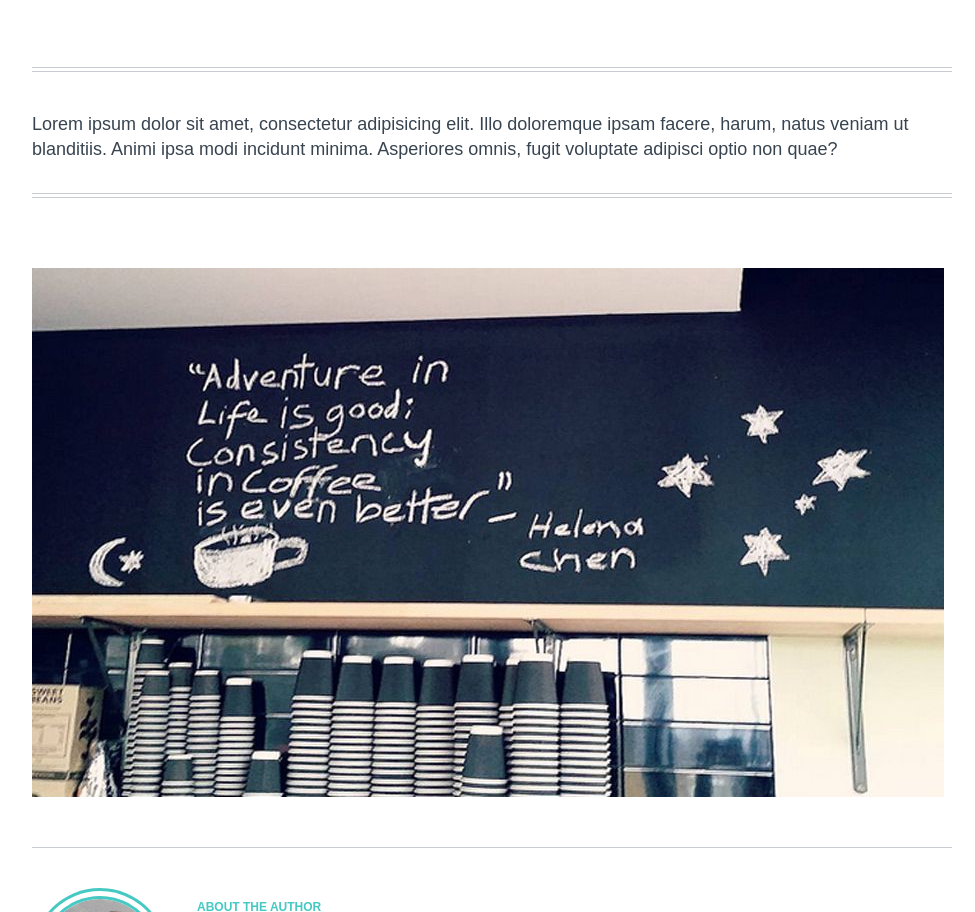
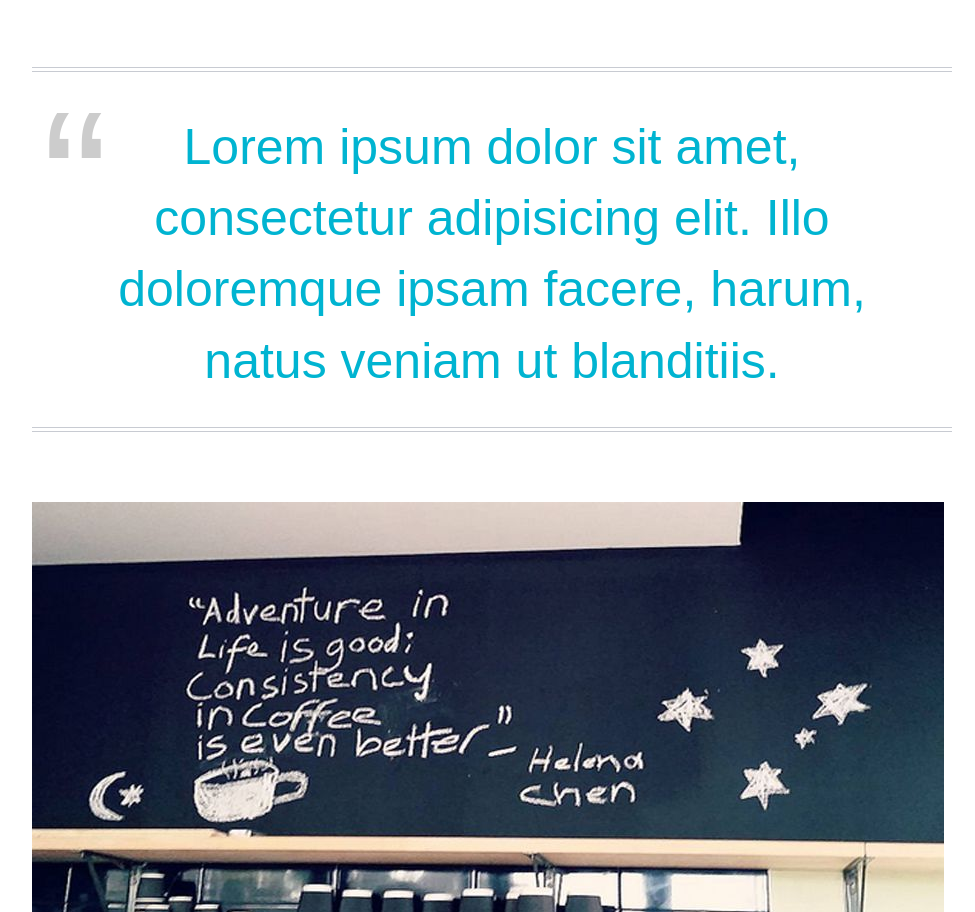
Before and after one commit to kevinthecyborg/campus-living-villages, a plain HTML site: page blog-post.html in a window 1280 px wide. Shown: the part 1891-2803 px from the top of the page, without its empty margins (148-1123 px from the left). Drawn offline with nearby package versions, Linux system fonts and the light colour scheme.

Commit message:
more updates to blogpost page

```diff
--- a/assets/less/custom.less
+++ b/assets/less/custom.less
@@ -285,6 +285,24 @@ footer {
     margin-top: 40px;
   }
   .quote {
+    p {
+      color: #00b4d1;
+      font-size: 50px;
+      text-align: center;
+      padding: 0 50px;
+      position: relative;
+
+      &:before {
+        color: #ccc;
+        content: open-quote;
+        font-size: 4em;
+        line-height: 0.1em;
+        vertical-align: -0.4em;
+        position: absolute;
+        top: 60px;
+        left: 10px;
+      }
+    }
     hr {
       border-top: 1px solid #c8cbd2;
 
--- a/assets/less/responsive.less
+++ b/assets/less/responsive.less
@@ -96,12 +96,30 @@
   }
 }
 
+// SPECIFIC IPHONE SIZE ===============
+@media (max-width: 480px) {
+  .header.post .header-title h1 {
+    font-size: 40px;
+  }
+  .header.post .header-sub-info span {
+    display: block;
+    margin-top: 15px;
+    margin-left: 0;
+  }
+  .blog-post .quote p {
+    font-size: 30px;
+  }
+  .blog-post .quote p:before {
+    top: 30px;
+  }
+}
+
 .col-xs-15 {
   width: 20%;
   float: left;
 }
 @media (min-width: 768px) {
-.col-sm-15 {
+  .col-sm-15 {
     width: 20%;
     float: left;
   }
--- a/blog-post.html
+++ b/blog-post.html
@@ -43,7 +43,7 @@
         <div class="quote">
           <hr class="spacer-top">
           <hr class="bottom">
-          <p>Lorem ipsum dolor sit amet, consectetur adipisicing elit. Illo doloremque ipsam facere, harum, natus veniam ut blanditiis. Animi ipsa modi incidunt minima. Asperiores omnis, fugit voluptate adipisci optio non quae?</p>
+          <p>Lorem ipsum dolor sit amet, consectetur adipisicing elit. Illo doloremque ipsam facere, harum, natus veniam ut blanditiis.</p>
           <hr class="top">
           <hr class="spacer-bottom">
         </div>
```
Also changed, not shown: assets/css/style.css, 1 other file.
